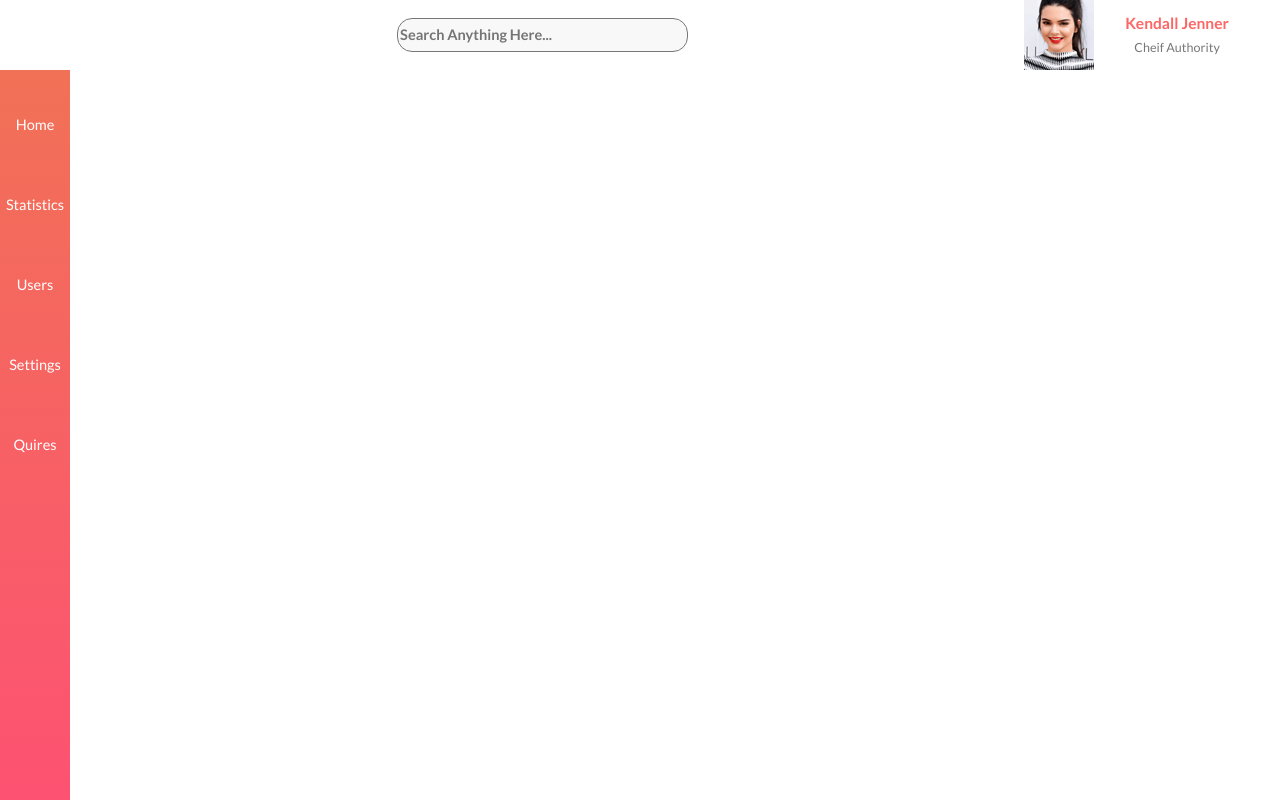
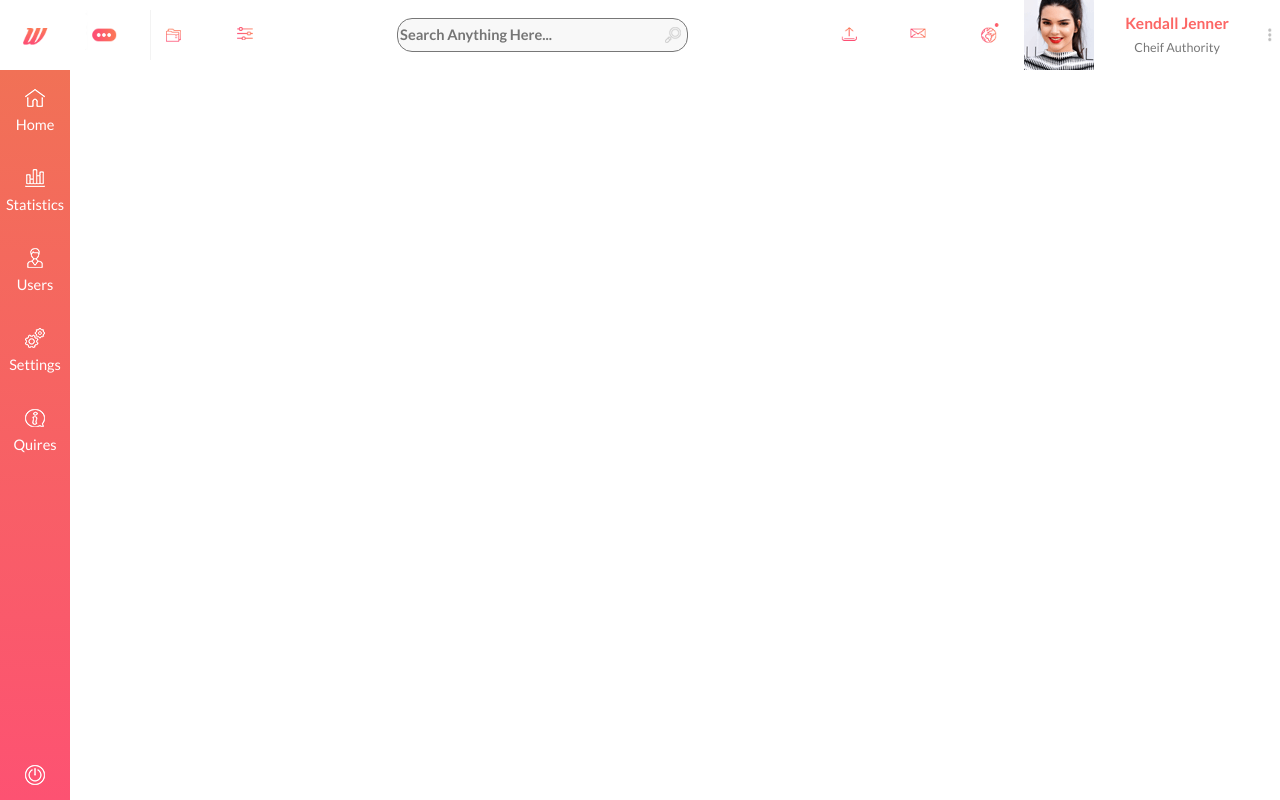
Before and after one commit to Khlustov/dashboard, a plain HTML site: page index.html in a window 1280 px wide. Drawn offline with Linux system fonts and the light colour scheme; the site is published under a folder, as on GitHub Pages, so addresses that start at the root find nothing.

Commit message:
fix: images url

```diff
--- a/source/scss/components/_header.scss
+++ b/source/scss/components/_header.scss
@@ -17,27 +17,27 @@
 }
 
 .header__item--menu {
-    background: url("/source/img/icons/header/menu.png") center no-repeat;
+    background: url("../img/icons/header/menu.png") center no-repeat;
 }
 
 .header__item--folder {
-    background: url("/source/img/icons/header/folder.png") center no-repeat;
+    background: url("../img/icons/header/folder.png") center no-repeat;
 }
 
 .header__item--settings {
-    background: url("/source/img/icons/header/settings.png") center no-repeat;
+    background: url("../img/icons/header/settings.png") center no-repeat;
 }
 
 .header__item--upload {
-    background: url("/source/img/icons/header/upload.png") center no-repeat;
+    background: url("../img/icons/header/upload.png") center no-repeat;
 }
 
 .header__item--mail {
-    background: url("/source/img/icons/header/mail.png") center no-repeat;
+    background: url("../img/icons/header/mail.png") center no-repeat;
 }
 
 .header__item--earth {
-    background: url("/source/img/icons/header/planet.png") center no-repeat;
+    background: url("../img/icons/header/planet.png") center no-repeat;
 }
 
 .header__profile {
@@ -76,7 +76,7 @@
 .profile__menu {
     width: 20px;
     height: 70px;
-    background: url("/source/img/icons/header/gamburger.png") center no-repeat;
+    background: url("../img/icons/header/gamburger.png") center no-repeat;
 }
 
 .header__search {
@@ -111,7 +111,7 @@
     height: 20px;
     top: 1.7em;
     right: 1em;
-    background: url("/source/img/icons/header/zoom-in.png") center no-repeat;
+    background: url("../img/icons/header/zoom-in.png") center no-repeat;
     overflow: hidden;
     border: none;
 }
--- a/source/scss/components/_nav.scss
+++ b/source/scss/components/_nav.scss
@@ -6,7 +6,7 @@
 .nav__logo {
     width: 70px;
     height: 70px;
-    background: url('/source/img/icons/header/logo.png') center no-repeat;
+    background: url('../img/icons/header/logo.png') center no-repeat;
 }
 
 .nav__menu {
@@ -36,27 +36,27 @@
 }
 
 .nav__list--home {
-    background: url('/source/img/icons/nav/home.png') no-repeat;
+    background: url('../img/icons/nav/home.png') no-repeat;
     background-position: 50% 30%;
 }
 
 .nav__list--statistics {
-    background: url('/source/img/icons/nav/statistics.png') no-repeat;
+    background: url('../img/icons/nav/statistics.png') no-repeat;
     background-position: 50% 30%;
 }
 
 .nav__list--users {
-    background: url('/source/img/icons/nav/user.png') no-repeat;
+    background: url('../img/icons/nav/user.png') no-repeat;
     background-position: 50% 30%;
 }
 
 .nav__list--settings {
-    background: url('/source/img/icons/nav/settings.png') no-repeat;
+    background: url('../img/icons/nav/settings.png') no-repeat;
     background-position: 50% 30%;
 }
 
 .nav__list--quires {
-    background: url('/source/img/icons/nav/quires.png') no-repeat;
+    background: url('../img/icons/nav/quires.png') no-repeat;
     background-position: 50% 30%;
 }
 
@@ -65,5 +65,5 @@
     height: 35px;
     position: fixed;
     bottom: 0.5em;
-    background: url('/source/img/icons/nav/power-button.png') center no-repeat;
+    background: url('../img/icons/nav/power-button.png') center no-repeat;
 }
```
Also changed, not shown: source/style/main.css, 1 other file.
